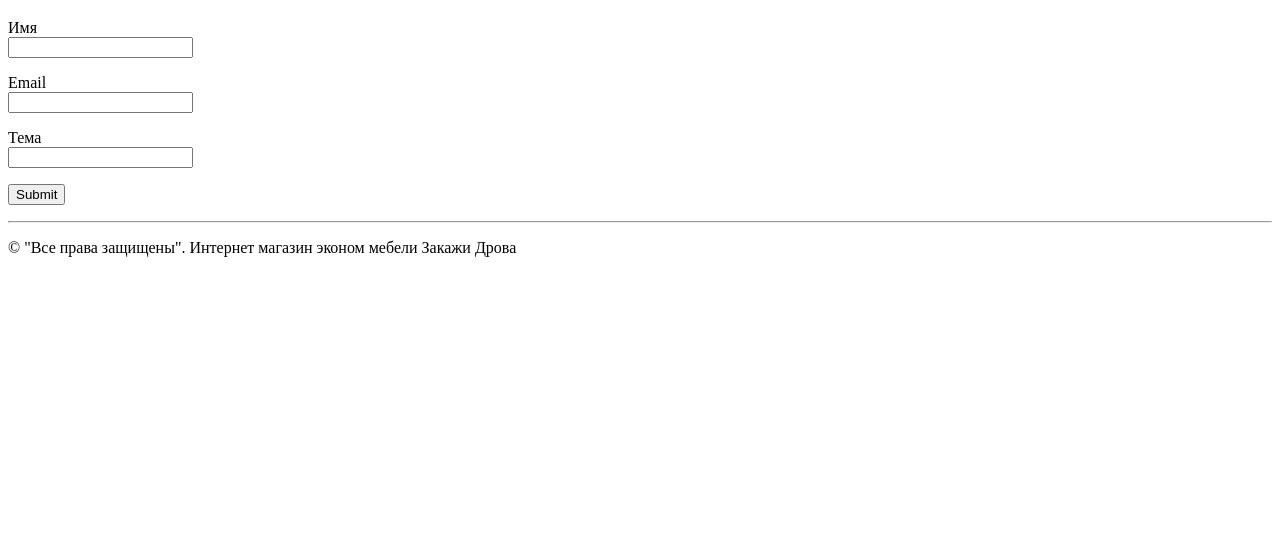
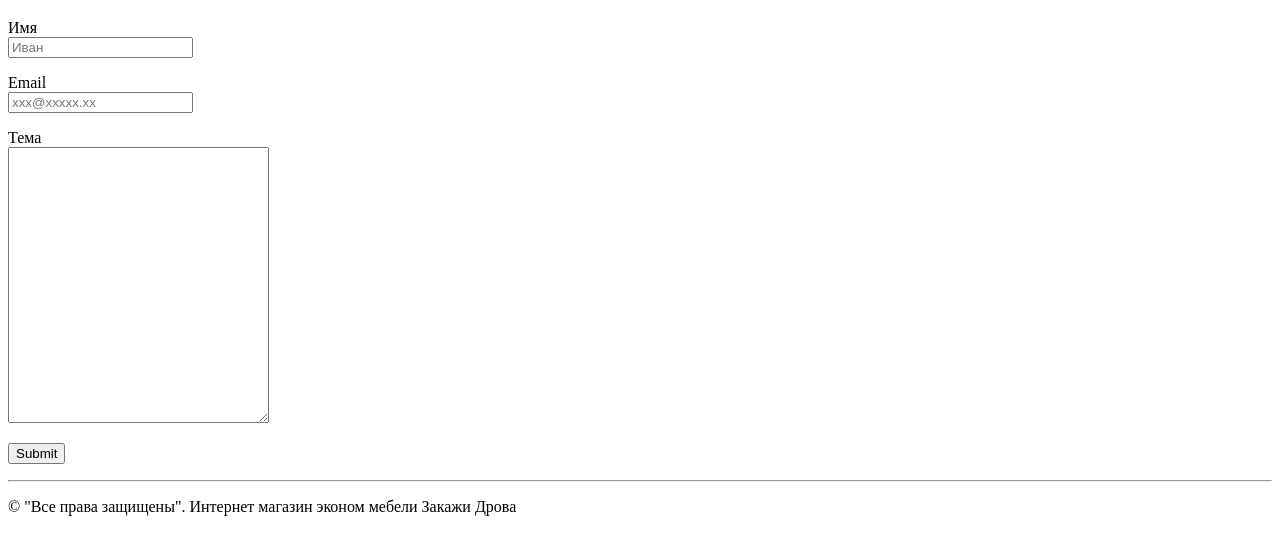
Before and after one commit to LarkinRepositories/gb-html, a plain HTML site: page kontakty.html in a window 1280 px wide. Shown: the part 149-704 px from the top of the page. Drawn offline with Linux system fonts and the light colour scheme.

Commit message:
мелкие исправления

```diff
--- a/kontakty.html
+++ b/kontakty.html
@@ -16,13 +16,13 @@
 <h1>Напишите нам</h1>
 <form>
     <p>Имя<br>
-        <input type="text" name="name">
+        <input type="text" name="name" placeholder="Иван">
     </p>
     <p>Email<br>
-        <input type="text" name="email">
+        <input type="text" name="email" placeholder="xxx@xxxxx.xx">
     </p>
     <p>Тема<br>
-        <input type="text" name="topic">
+       <textarea cols="30" rows="18"></textarea>
     </p>
     <p><input type="submit"></p>
 </form>
```
Also changed, not shown: catalog/index.html (+1 -1 lines), catalog/stoly/stol-edelveis.html (+1 -1 lines).
